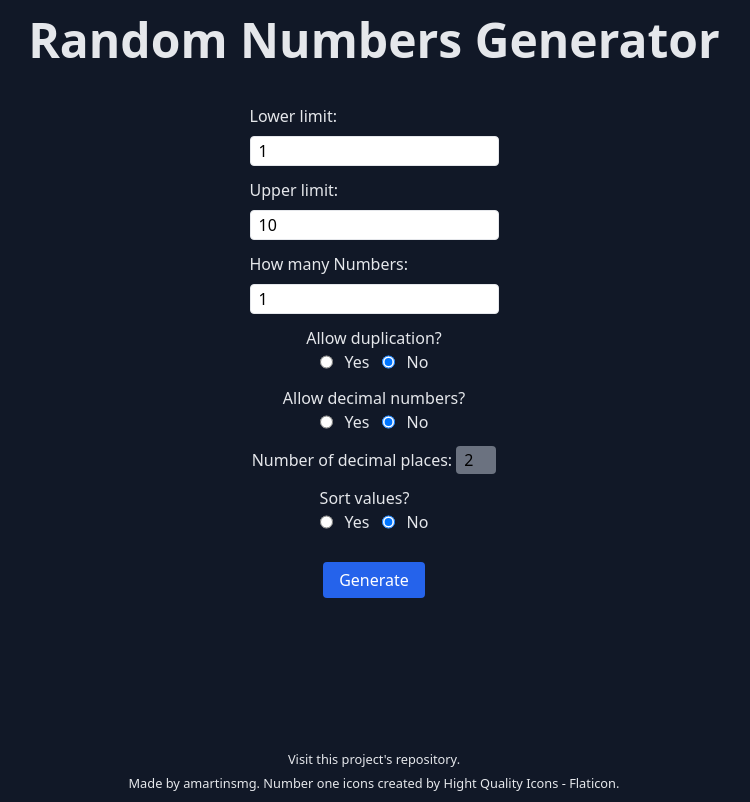
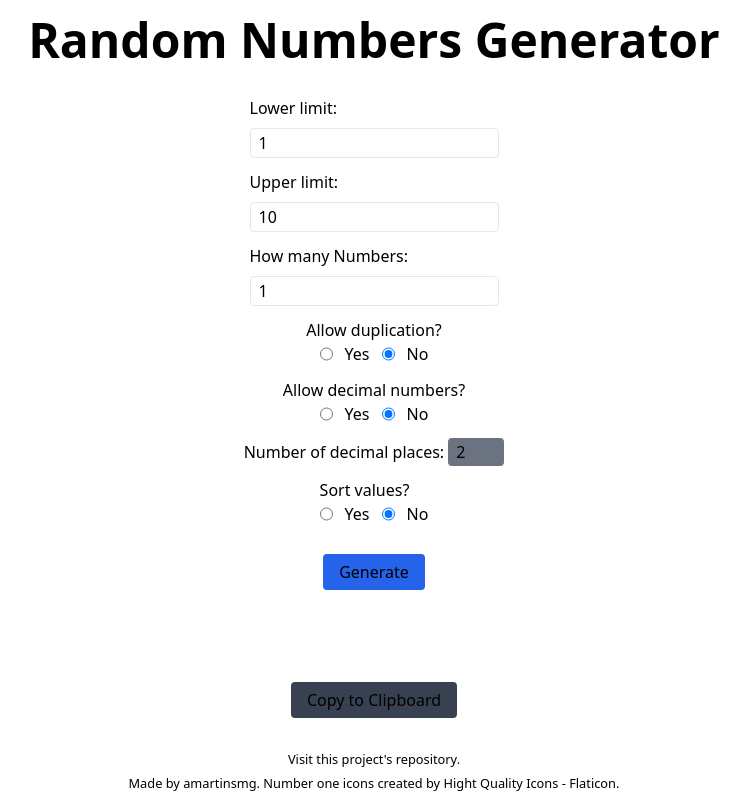
Before and after one commit to amartinsmg/RandomNumbers, a website built with webpack: page src/index.html in a window 1280 px wide. Shown: the whole page, without its empty margins (266-1016 px from the left). Built offline with nearby package versions, Linux system fonts and the light colour scheme.

Commit message:
feat: Add copy to clipboard functionality
- Added copy to clipboard button
- Refactored page layout to flexbox
- Improved output display styling
- Adjusted decimal places input width

```diff
--- a/src/index.html
+++ b/src/index.html
@@ -1,4 +1,4 @@
-<!DOCTYPE html>
+<!doctype html>
 <html lang="en">
   <head>
     <meta charset="UTF-8" />
@@ -11,15 +11,15 @@
     />
     <title>Random Numbers Generator</title>
   </head>
-  <body class="bg-gray-900 text-gray-200 px-8">
-    <main>
-      <h1 class="pt-4 pb-10 font-bold text-4xl md:text-5xl text-center" id="page-title">
+  <body class="flex flex-col px-8 pt-4 pb-3">
+    <header>
+      <h1 class="font-bold text-4xl md:text-5xl text-center" id="page-title">
         Random Numbers Generator
       </h1>
+    </header>
+    <main class="flex-1 py-8">
       <form action="" class="flex flex-col items-center gap-3" id="main-form">
-        <div
-          class="form-group flex flex-col gap-2 justify-center"
-        >
+        <div class="form-group flex flex-col gap-2 justify-center">
           <label for="input-min">Lower limit:</label>
           <input
             type="number"
@@ -31,9 +31,7 @@
             placeholder="Enter a number"
           />
         </div>
-        <div
-          class="form-group flex flex-col gap-2 justify-center"
-        >
+        <div class="form-group flex flex-col gap-2 justify-center">
           <label for="input-max">Upper limit:</label>
           <input
             type="number"
@@ -45,9 +43,7 @@
             step="0.000000000000001"
           />
         </div>
-        <div
-          class="form-group flex flex-col gap-2 justify-center"
-        >
+        <div class="form-group flex flex-col gap-2 justify-center">
           <label for="input-how-many">How many Numbers:</label>
           <input
             type="number"
@@ -111,8 +107,10 @@
             type="number"
             name="decimal-places"
             id="input-decimal-places"
+            class="border rounded text-black disabled:bg-gray-500 disabled:border-0 focus:bg-gray-200 py-0.5 px-2 w-14"
             value="2"
-            class="border rounded text-black disabled:bg-gray-500 disabled:border-0 focus:bg-gray-200 py-0.5 px-2 w-10"
+            min="0"
+            max="15"
             disabled="true"
           />
         </div>
@@ -136,17 +134,27 @@
         </div>
         <div class="form-group">
           <button
-            class="bg-blue-600 hover:bg-blue-900 mt-4 px-4 py-1.5 text-white rounded"
+            class="bg-blue-600 hover:bg-blue-900 mt-4 px-4 py-1.5 rounded"
             type="submit"
           >
             Generate
           </button>
         </div>
       </form>
+      <div class="flex flex-col items-center gap-5 text-center py-10">
         <output
-        class="flex justify-center text-center py-10 text-2xl"
+          class="box-content text-2xl min-h-8 max-h-96 sm:max-h-40 overflow-y-auto"
           id="out"
         ></output>
+        <button
+          class="bg-gray-500 hover:bg-gray-700 disabled:bg-gray-700 px-4 py-1.5 rounded"
+          id="copy-btn"
+          disabled="true"
+        >
+          Copy to Clipboard
+        </button>
+      </div>
+    </main>
     <footer id="page-footer" class="text-center w-full">
       <p>
         <small
@@ -169,7 +177,6 @@
         </small>
       </p>
     </footer>
-    </main>
     <script
       src="https://cdnjs.cloudflare.com/ajax/libs/jquery/3.6.1/jquery.min.js"
       integrity="sha512-aVKKRRi/Q/YV+4mjoKBsE4x3H+BkegoM/em46NNlCqNTmUYADjBbeNefNxYV7giUp0VxICtqdrbqU7iVaeZNXA=="
```
Lines whose indentation alone changed are shown as unchanged.
